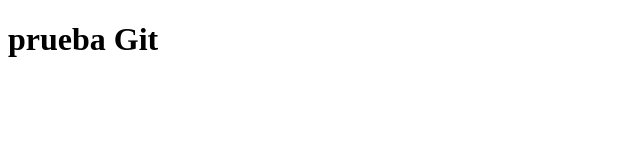
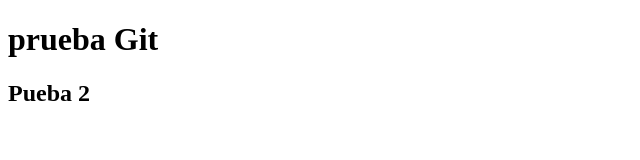
Before and after one commit to andflorido/prueba-Git, a plain HTML site: page index.html in a window 1280 px wide. Shown: the whole page, without its empty margins (0-640 px from the left). Drawn offline with Linux system fonts and the light colour scheme.

Commit message:
cambio se agrego un h2

```diff
--- a/index.html
+++ b/index.html
@@ -9,5 +9,6 @@
 </head>
 <body>
     <h1> prueba Git</h1>
+    <h2>Pueba 2</h2>
 </body>
 </html>
```
